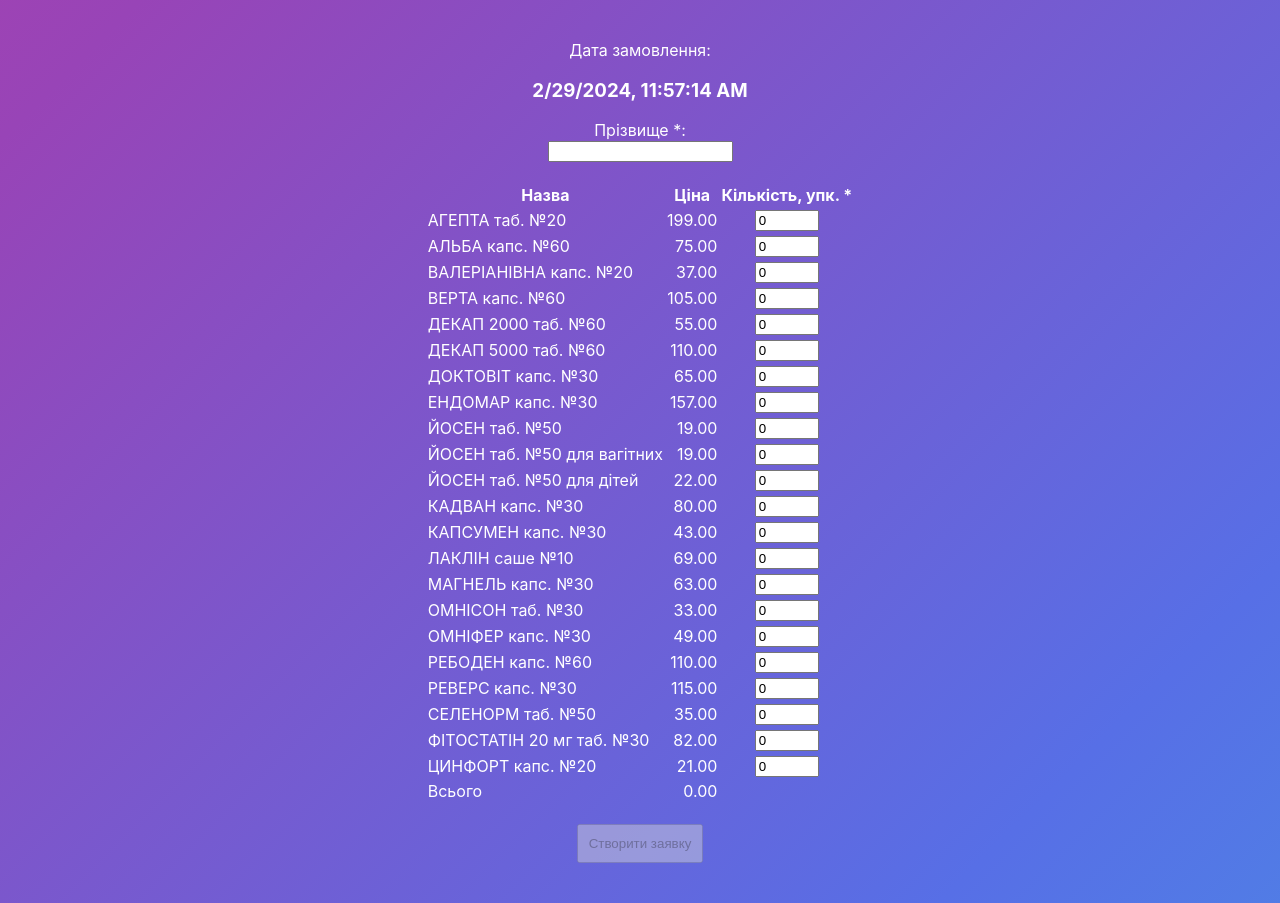
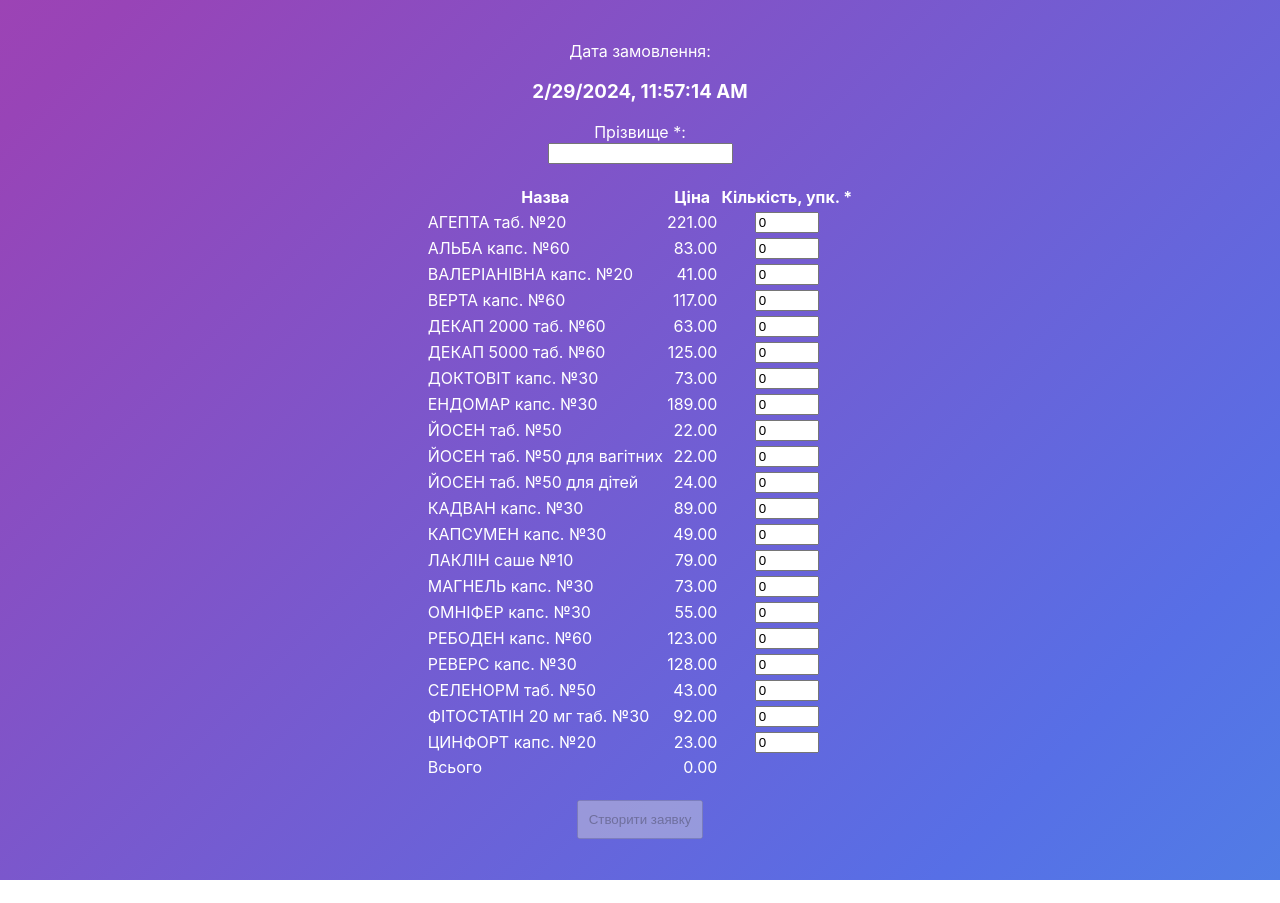
Before and after one commit to OMNISAMPLE/omnisample.github.io, a React (Create React App) app: page /#/ in a window 1280 px wide. After the commit the page ends 880 px from the top, so only its background shows below. Built offline with nearby package versions, Linux system fonts and the light colour scheme; no server answers.

Commit message:
Price revision

```diff
--- a/src/config.js
+++ b/src/config.js
@@ -5,29 +5,27 @@
   FIREBASE_PASS: ["omni", "-22-", "omni"].join(""),
   PRODUCT_LIST: [
     // Name, Price, Qty
-    ["АГЕПТА таб. №20", 199.0, 0],
-    ["АЛЬБА капс. №60", 75.0, 0],
-    ["ВАЛЕРІАНІВНА капс. №20", 37.0, 0],
-    ["ВЕРТА капс. №60", 105.0, 0],
-    ["ДЕКАП 2000 таб. №60", 55.0, 0],
-    ["ДЕКАП 5000 таб. №60", 110.0, 0],
-    ["ДОКТОВІТ капс. №30", 65.0, 0],
-    ["ЕНДОМАР капс. №30", 157.0, 0],
-    ["ЙОСЕН таб. №50", 19.0, 0],
-    ["ЙОСЕН таб. №50 для вагітних", 19.0, 0],
-    ["ЙОСЕН таб. №50 для дітей", 22.0, 0],
-    ["КАДВАН капс. №30", 80.0, 0],
-    ["КАПСУМЕН капс. №30", 43.0, 0],
-    ["ЛАКЛІН саше №10", 69.0, 0],
-    ["МАГНЕЛЬ капс. №30", 63.0, 0],
-    ["ОМНІСОН таб. №30", 33.0, 0],
-    ["ОМНІФЕР капс. №30", 49.0, 0],
-    ["РЕБОДЕН капс. №60", 110.0, 0],
-    ["РЕВЕРС капс. №30", 115.0, 0],
-    ["СЕЛЕНОРМ таб. №50", 35.0, 0],
-    ["ФІТОСТАТІН 20 мг таб. №30", 82.0, 0],
-    ["ЦИНФОРТ капс. №20", 21.0, 0],
-    // ["EAT2SLIM кріспи 100г", 380.0, 0],
+    ["АГЕПТА таб. №20", 221.0, 0],
+    ["АЛЬБА капс. №60", 83.0, 0],
+    ["ВАЛЕРІАНІВНА капс. №20", 41.0, 0],
+    ["ВЕРТА капс. №60", 117.0, 0],
+    ["ДЕКАП 2000 таб. №60", 63.0, 0],
+    ["ДЕКАП 5000 таб. №60", 125.0, 0],
+    ["ДОКТОВІТ капс. №30", 73.0, 0],
+    ["ЕНДОМАР капс. №30", 189.0, 0],
+    ["ЙОСЕН таб. №50", 22.0, 0],
+    ["ЙОСЕН таб. №50 для вагітних", 22.0, 0],
+    ["ЙОСЕН таб. №50 для дітей", 24.0, 0],
+    ["КАДВАН капс. №30", 89.0, 0],
+    ["КАПСУМЕН капс. №30", 49.0, 0],
+    ["ЛАКЛІН саше №10", 79.0, 0],
+    ["МАГНЕЛЬ капс. №30", 73.0, 0],
+    ["ОМНІФЕР капс. №30", 55.0, 0],
+    ["РЕБОДЕН капс. №60", 123.0, 0],
+    ["РЕВЕРС капс. №30", 128.0, 0],
+    ["СЕЛЕНОРМ таб. №50", 43.0, 0],
+    ["ФІТОСТАТІН 20 мг таб. №30", 92.0, 0],
+    ["ЦИНФОРТ капс. №20", 23.0, 0],
   ]
 }
 
```
Also changed, not shown: 8 other files (tests, documents, lock files or other folders).
